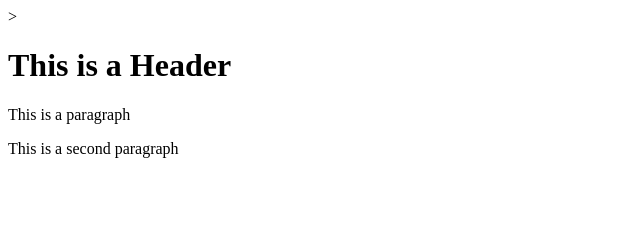
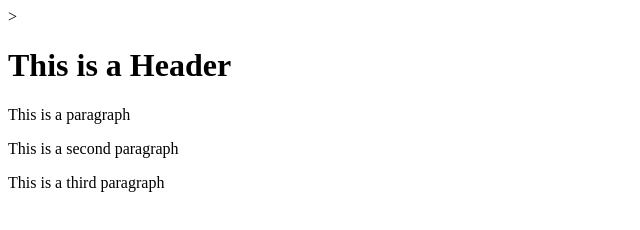
Before and after one commit to kauswade/git-test, a website: page index.html in a window 1280 px wide. Shown: the whole page, without its empty margins (0-640 px from the left). Drawn offline with Linux system fonts and the light colour scheme.

Commit message:
fourth commit

```diff
--- a/index.html
+++ b/index.html
@@ -5,5 +5,6 @@
         <h1>This is a Header</h1>
         <p>This is a paragraph</p>
         <p>This is a second paragraph</p>
+        <p>This is a third paragraph</p>
     </body>
 </html>
```
Also changed, not shown: package.json (added, +24 -0 lines), 2 other files.
